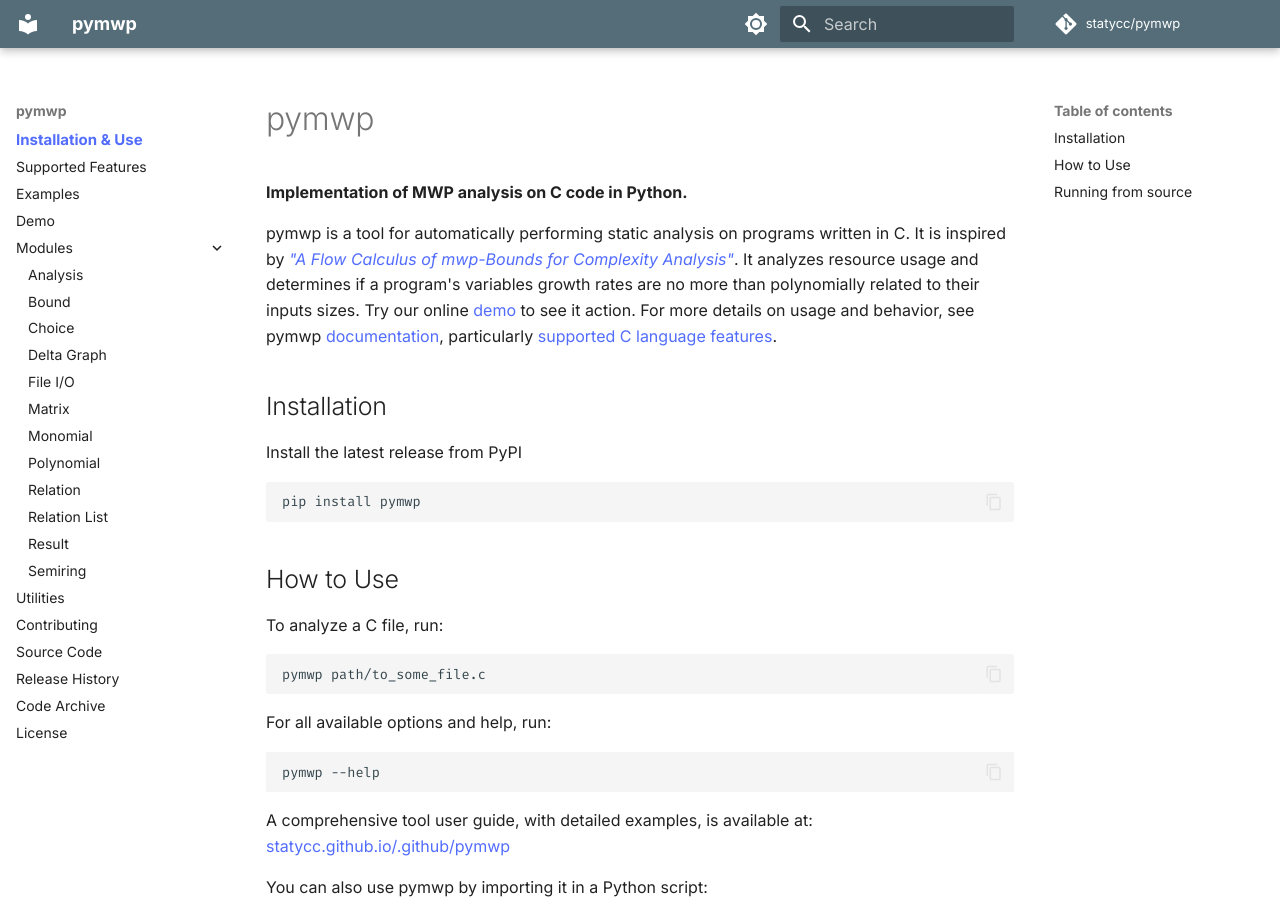
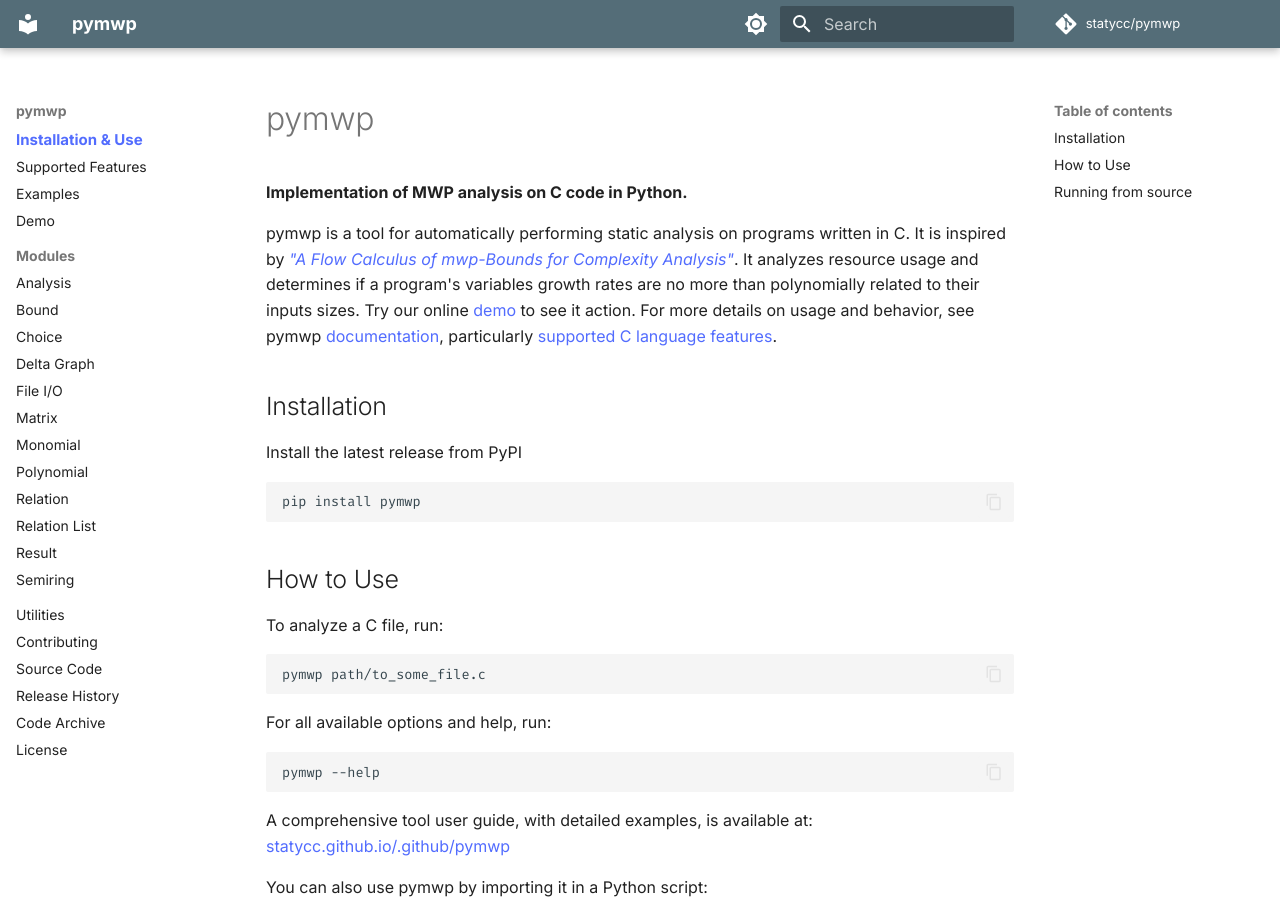
Before and after one commit to statycc/pymwp, an MkDocs documentation site: the page built from docs/index.md, in a window 1280 px wide and 900 px high. Built offline with MkDocs 1.6.1 and Material for MkDocs 9.7.7, drawn with Linux system fonts in a browser that asks for light colours; nearby versions of some CDN libraries; comment, search, counter and statistics services are not loaded.

Commit message:
*docs nav

```diff
--- a/mkdocs.yml
+++ b/mkdocs.yml
@@ -36,9 +36,7 @@
   name: material
   favicon: ""
   features:
-    - navigation.expand
-    - navigation.instant
-    - navigation.instant.progress
+    - navigation.sections
     - navigation.top
     - content.code.copy
   palette:
--- a/requirements-dev.txt
+++ b/requirements-dev.txt
@@ -6,4 +6,3 @@
 mkdocstrings==0.23.0
 mkdocstrings-python==1.7.3
 mkdocs-include-markdown-plugin==6.0.3
-# importlib-metadata<5.0
```
